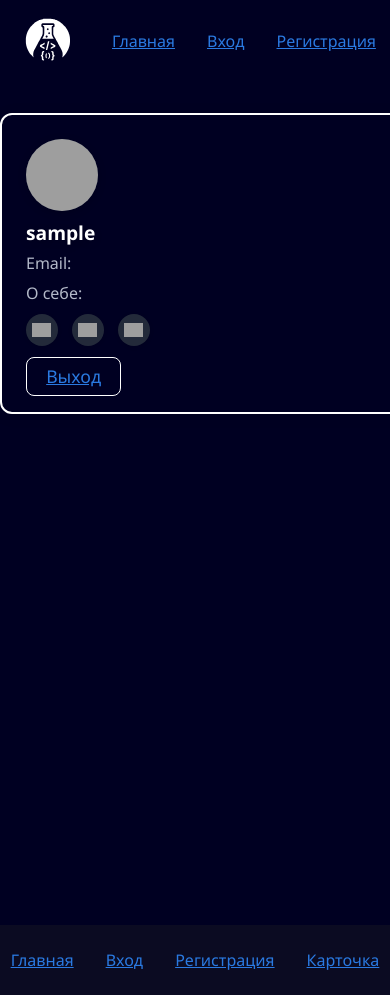
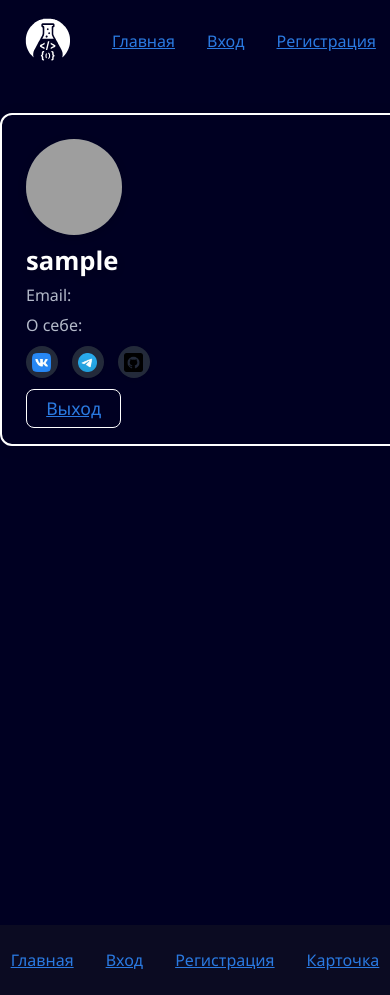
Before and after one commit to Verefer/WebElementsLab.ru, a PHP site: page /pages/profile.php in a window 390 px wide; the page is wider, and only the part inside the window is pictured. Run offline with PHP 8.4, Linux system fonts and the light colour scheme; the visitor is signed in with stand-in values (Sample User, id 1); data that the repository does not hold is empty; a stand-in replaces the project's code that opens the database connection; grey boxes are pictures that could not be loaded.

Commit message:
Обновить стили страницы профиля: заменить изображения социальных иконок на новые форматы и удалить устаревшие медиа-запросы для улучшения производительности

```diff
--- a/assets/css/pages/profile.css
+++ b/assets/css/pages/profile.css
@@ -49,27 +49,15 @@
 	background-size: 60%;
 }
 .profile-social.vk {
-	background-image: url('/assets/img/vk.svg');
+	background-image: url('/assets/img/vk-social.webp');
 }
 .profile-social.tg {
-	background-image: url('/assets/img/tg.svg');
+	background-image: url('/assets/img/tg-social.webp');
 }
 .profile-social.gh {
-	background-image: url('/assets/img/github.svg');
+	background-image: url('/assets/img/gh-social.webp');
 }
 .profile-social:hover {
 	background: #2a7ae2;
 	box-shadow: 0 2px 8px rgba(42, 122, 226, 0.18);
 }
-@media (max-width: 600px) {
-	.profile-card {
-		padding: 18px 6px;
-	}
-	.profile-avatar {
-		width: 72px;
-		height: 72px;
-	}
-	.profile-info h1 {
-		font-size: 1.2rem;
-	}
-}
```
Also changed, not shown: assets/img/gh-social.webp (added), assets/img/tg-social.webp (added), assets/img/vk-social.webp (added).
